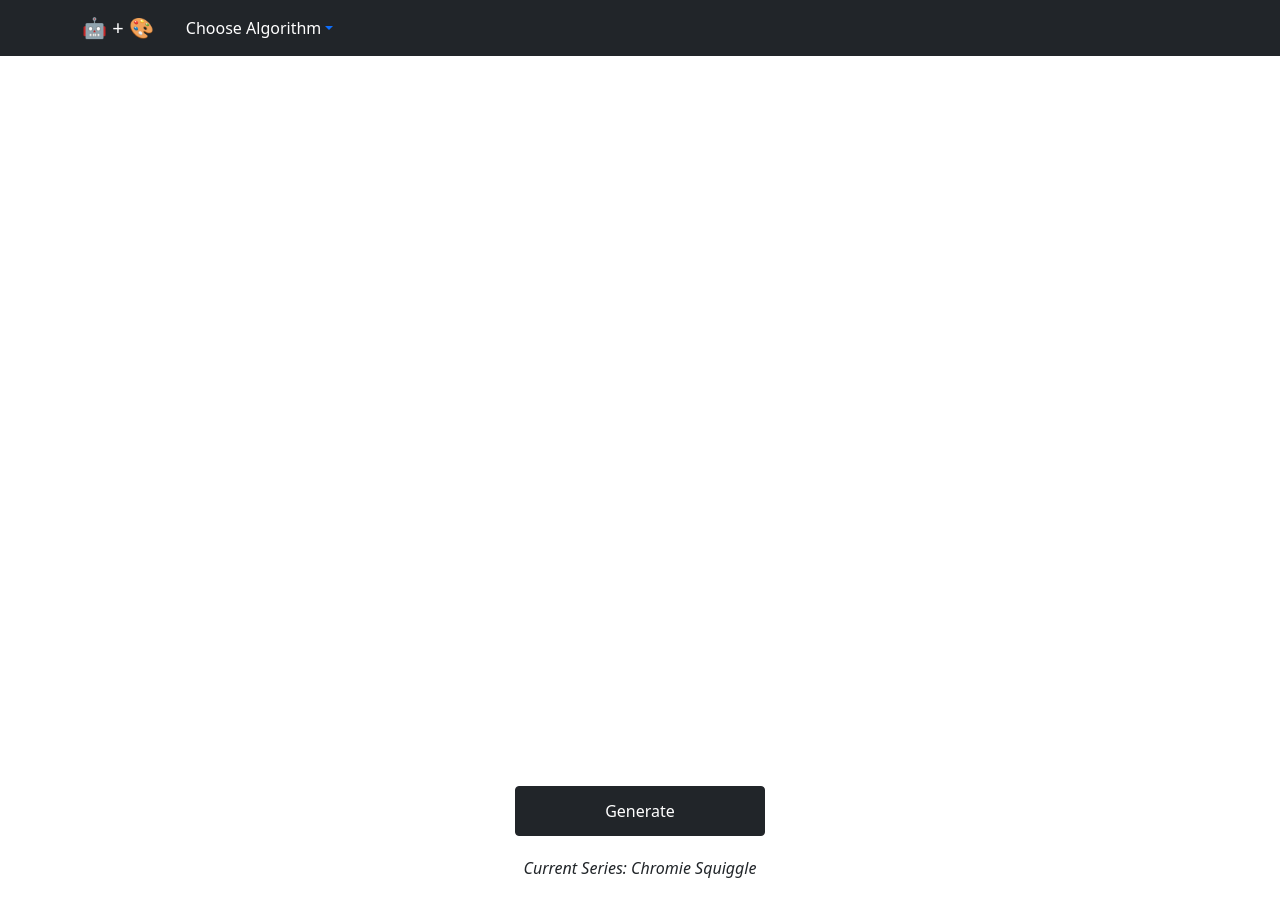
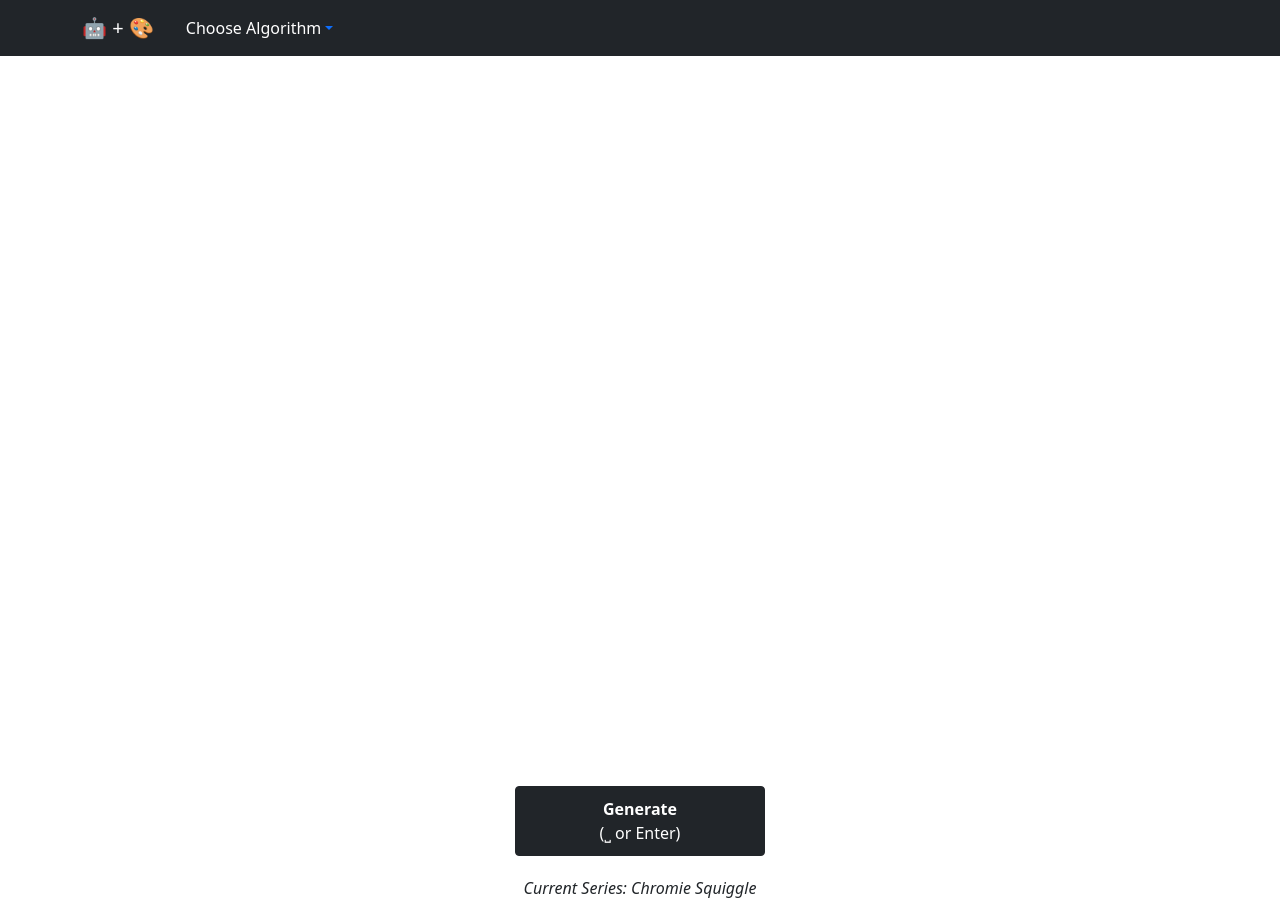
Before and after one commit to arag0re/make-generative-art, a React (Create React App) app: page / in a window 1280 px wide. Shown: the top 918 px of the page. Built offline with nearby package versions, Linux system fonts and the light colour scheme.

Commit message:
add space or enter

```diff
--- a/src/App.tsx
+++ b/src/App.tsx
@@ -17,7 +17,7 @@ const ButtonDiv = styled.div`
 
 const StyledButton = styled(Button)`
   width: 250px;
-  height: 50px;
+  height: 70px;
   object-fit: none;
 `;
 
@@ -78,7 +78,13 @@ function App() {
     };
   }
 
-  console.log(seed);
+  document.addEventListener("keydown", logKey);
+
+  function logKey(e: any) {
+    if (e.code == "Space" || e.code == "Enter") {
+      handleGenerate();
+    }
+  }
 
   function generateHTML(algorithm: string, seed: string) {
     let filename = getAlgorithmValue(algorithm);
@@ -154,7 +160,8 @@ function App() {
 
         <ButtonDiv>
           <StyledButton variant="dark" onClick={() => handleGenerate()}>
-            Generate
+            <b>Generate</b> <br />
+            (⎵ or Enter)
           </StyledButton>
 
           <Description>
```
